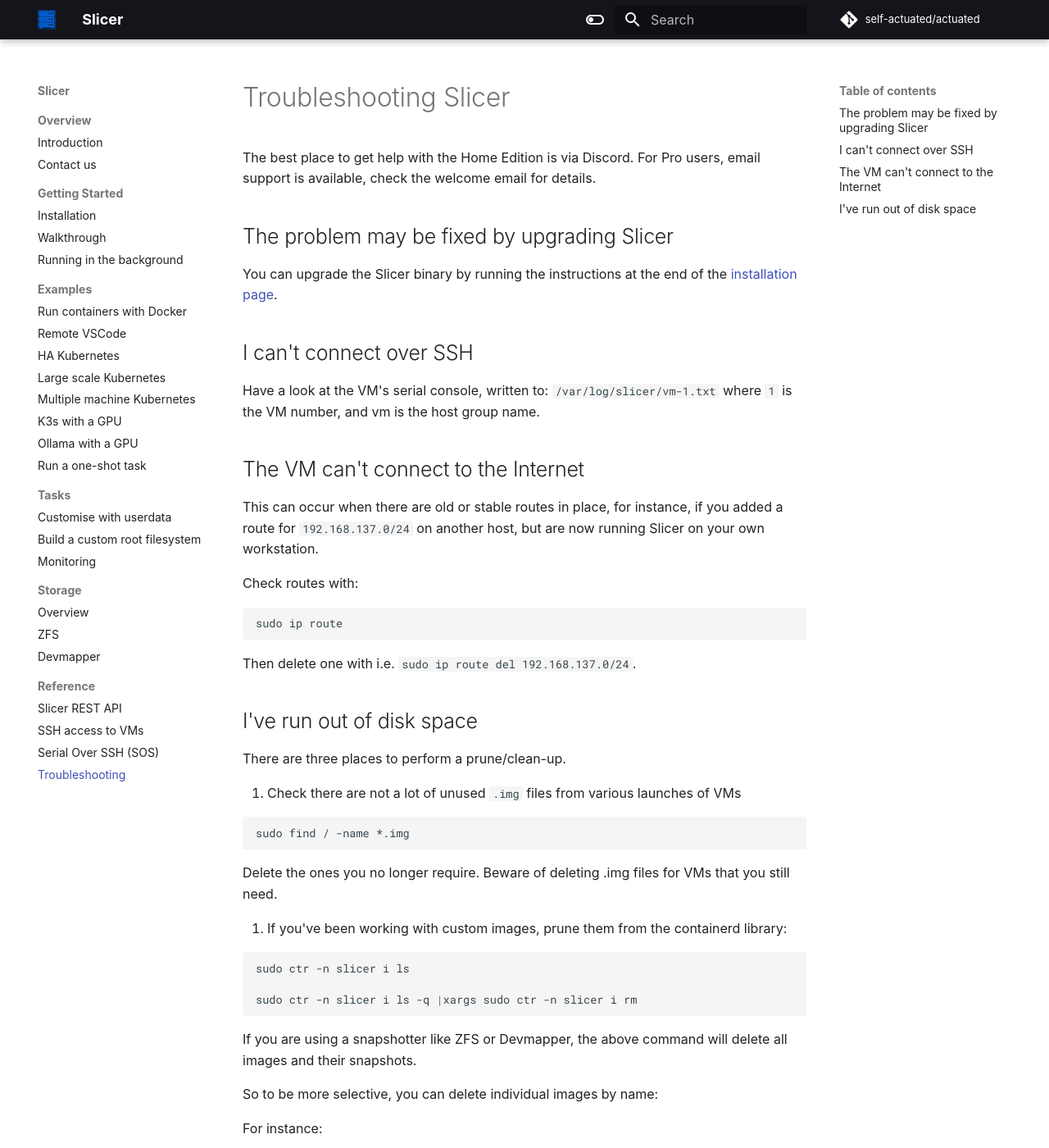
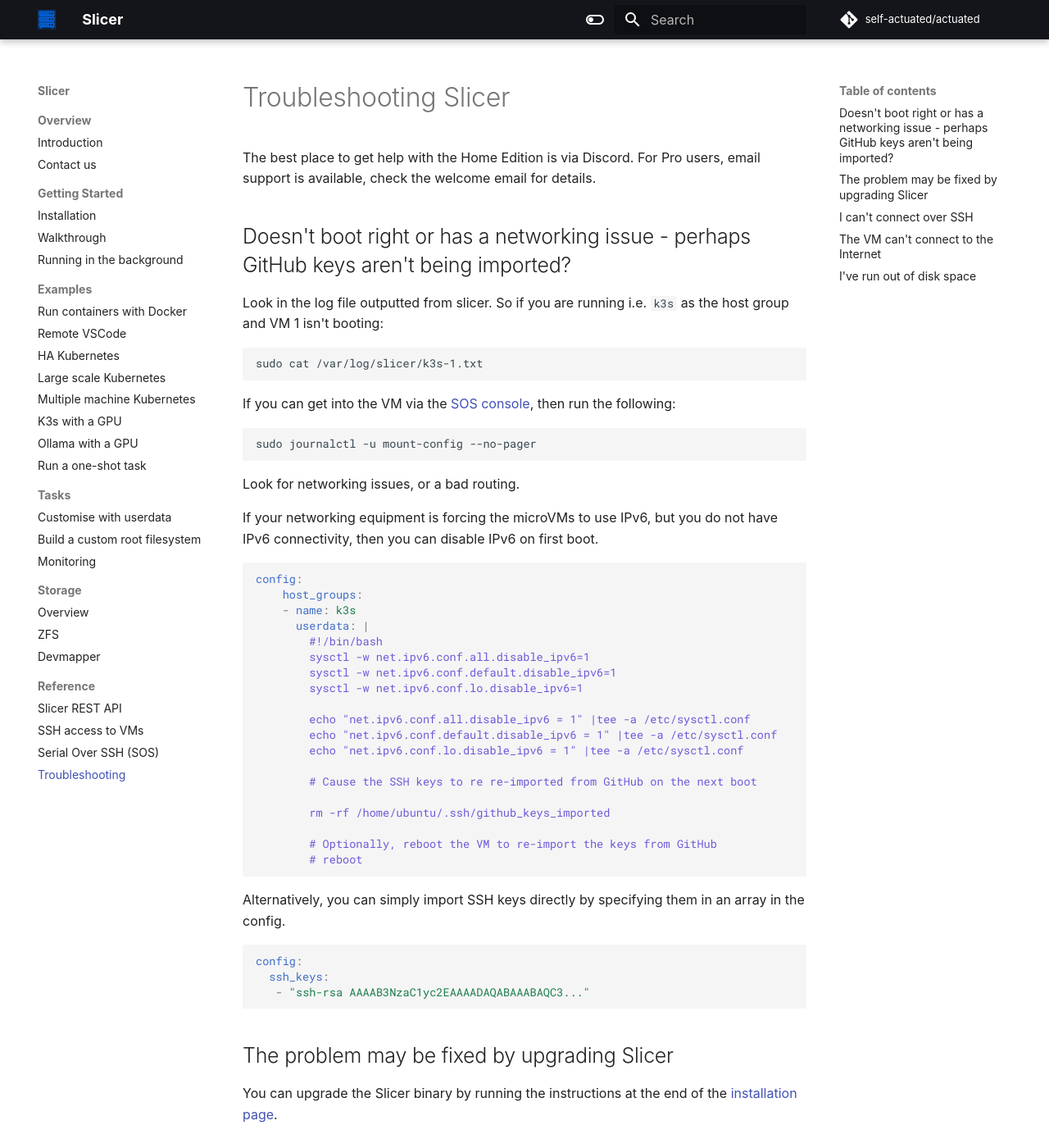
Before and after one commit to slicervm/docs.slicervm.com, an MkDocs documentation site: the page built from docs/reference/troubleshooting.md, in a window 1280 px wide and 1400 px high. Shown: the whole window at 82% size. Built offline with MkDocs 1.6.1 and Material for MkDocs 9.7.7, drawn with Linux system fonts in a browser that asks for light colours; some web fonts are replaced; comment, search, counter and statistics services are not loaded.

Commit message:
Example for ipv6 issues
Signed-off-by: Alex Ellis (OpenFaaS Ltd) <alexellis2@gmail.com>

````diff
--- a/docs/reference/troubleshooting.md
+++ b/docs/reference/troubleshooting.md
@@ -1,6 +1,54 @@
 # Troubleshooting Slicer
 
 The best place to get help with the Home Edition is via Discord. For Pro users, email support is available, check the welcome email for details.
+
+## Doesn't boot right or has a networking issue - perhaps GitHub keys aren't being imported?
+
+Look in the log file outputted from slicer. So if you are running i.e. `k3s` as the host group and VM 1 isn't booting:
+
+```bash
+sudo cat /var/log/slicer/k3s-1.txt
+```
+
+If you can get into the VM via the [SOS console](/reference/sos), then run the following:
+
+```bash
+sudo journalctl -u mount-config --no-pager
+```
+
+Look for networking issues, or a bad routing.
+
+If your networking equipment is forcing the microVMs to use IPv6, but you do not have IPv6 connectivity, then you can disable IPv6 on first boot.
+
+```yaml
+config:
+    host_groups:
+    - name: k3s
+      userdata: |
+        #!/bin/bash
+        sysctl -w net.ipv6.conf.all.disable_ipv6=1
+        sysctl -w net.ipv6.conf.default.disable_ipv6=1
+        sysctl -w net.ipv6.conf.lo.disable_ipv6=1
+
+        echo "net.ipv6.conf.all.disable_ipv6 = 1" |tee -a /etc/sysctl.conf
+        echo "net.ipv6.conf.default.disable_ipv6 = 1" |tee -a /etc/sysctl.conf
+        echo "net.ipv6.conf.lo.disable_ipv6 = 1" |tee -a /etc/sysctl.conf
+
+        # Cause the SSH keys to re re-imported from GitHub on the next boot
+
+        rm -rf /home/ubuntu/.ssh/github_keys_imported
+
+        # Optionally, reboot the VM to re-import the keys from GitHub
+        # reboot
+```
+
+Alternatively, you can simply import SSH keys directly by specifying them in an array in the config.
+
+```yaml
+config:
+  ssh_keys:
+   - "ssh-rsa AAAAB3NzaC1yc2EAAAADAQABAAABAQC3..."
+```
 
 ## The problem may be fixed by upgrading Slicer
 
````
